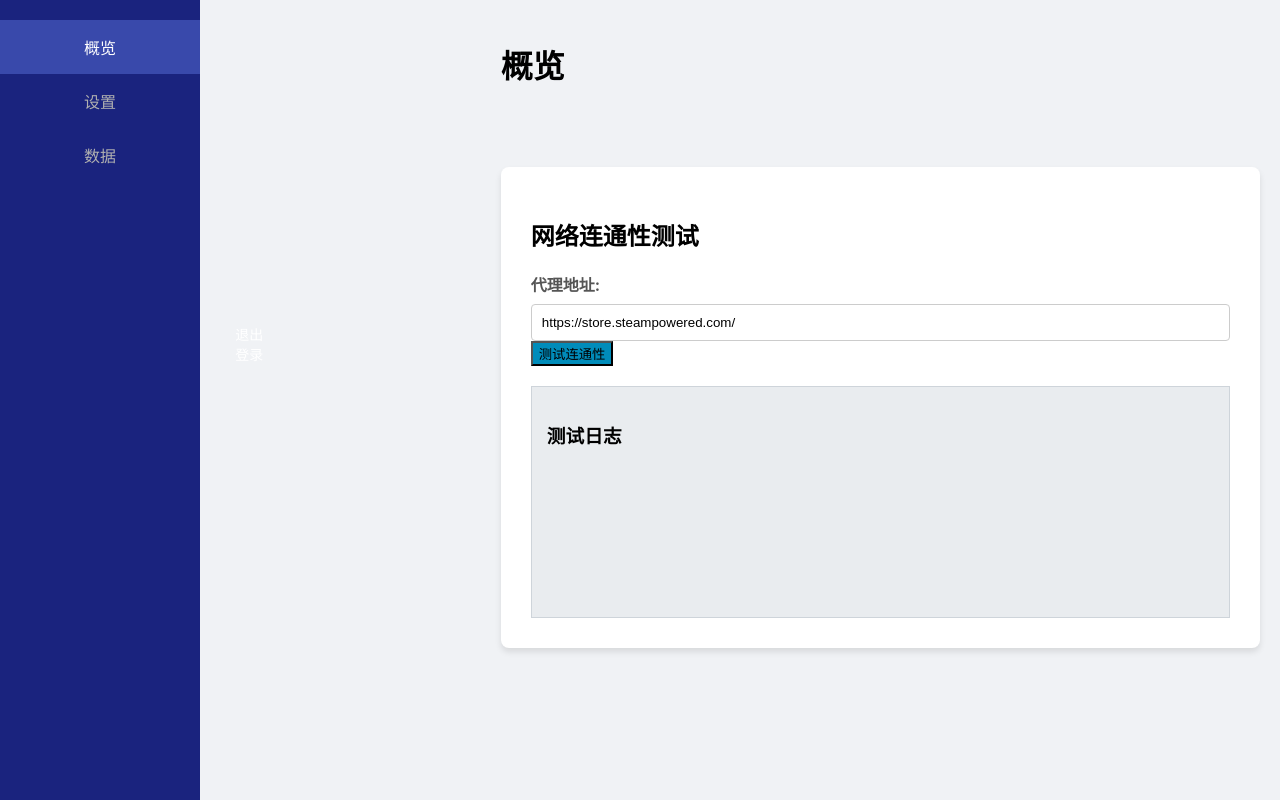
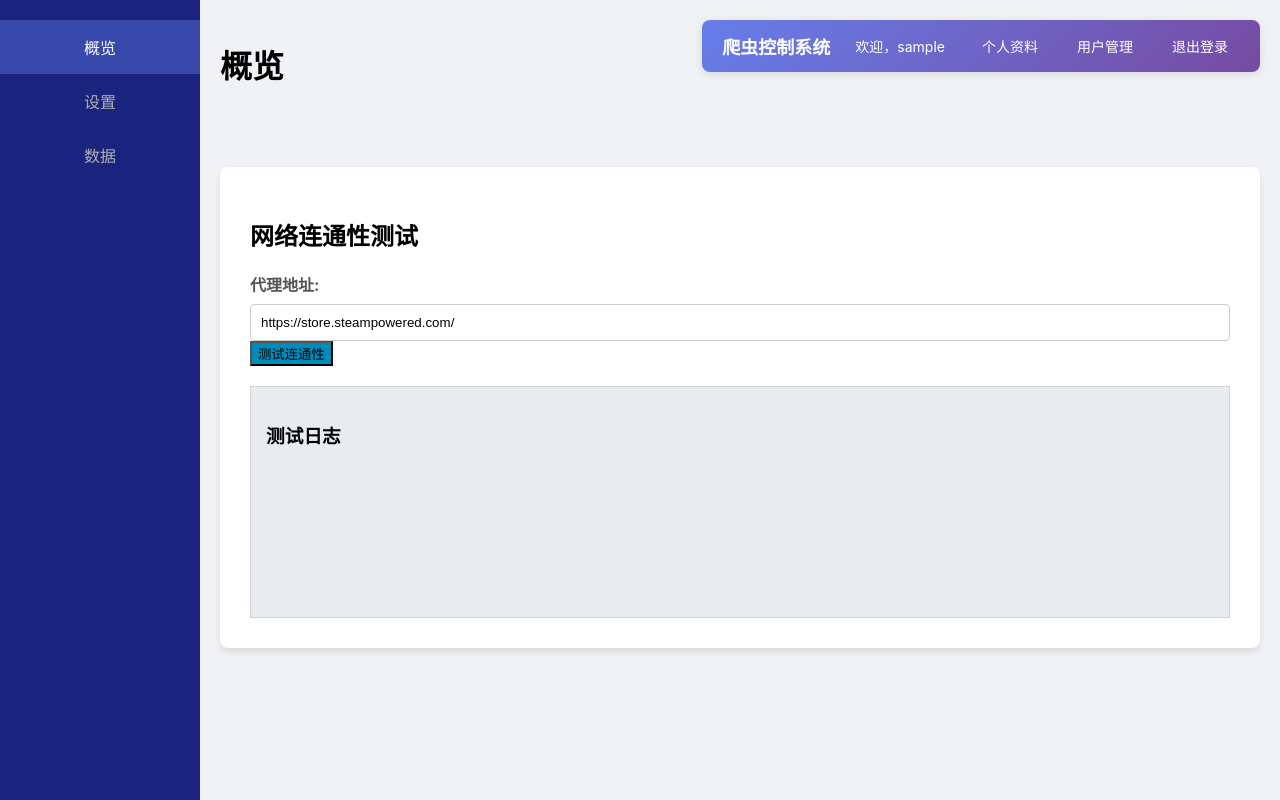
Before and after one commit to Mitcink/steam_market, a Flask app: page / in a window 1280 px wide. Run offline with Flask 3, Linux system fonts and the light colour scheme; the visitor is signed in with stand-in values (Sample User, id 1); data that the repository does not hold is empty.

Commit message:
修复导航栏

```diff
--- a/templates/index.html
+++ b/templates/index.html
@@ -283,14 +283,20 @@
 <body>
 
     <!-- 修改后的导航栏 - 现在在右上角 -->
+<div class="navbar">
+    <div class="nav-container">
+        <a href="{{ url_for('index') }}" class="nav-brand">爬虫控制系统</a>
         <div class="nav-menu">
             <span class="user-info">欢迎，{{ username }}</span>
             <a href="{{ url_for('profile') }}" class="nav-item">个人资料</a>
             {% if is_admin %}
             <a href="{{ url_for('admin_users') }}" class="nav-item">用户管理</a>
             {% endif %}
-    <a href="{{ url_for('logout') }}" class="nav-item">退出登录</a>
+            <a href="#" class="nav-item" onclick="logout()">退出登录</a>
         </div>
+    </div>
+</div>
+
 
 <div class="sidebar">
     <a href="#" data-page="overview" class="active">概览</a>
```
Lines whose indentation alone changed are shown as unchanged.
